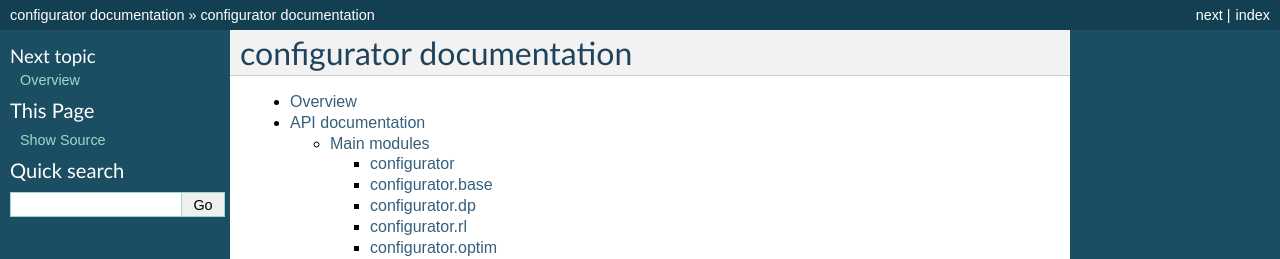
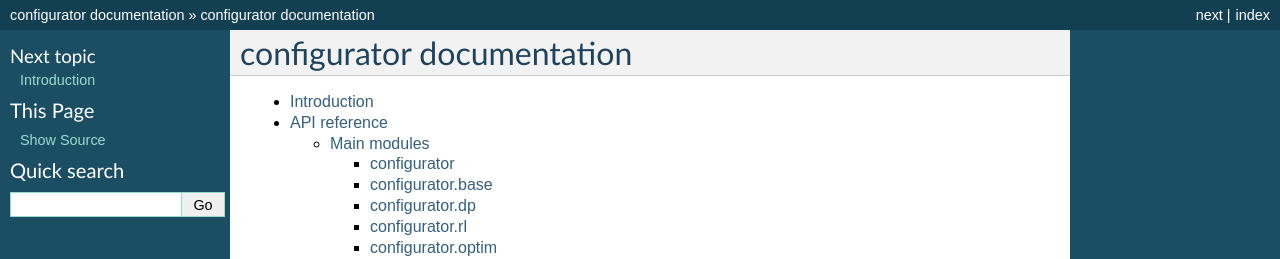
Before and after one commit to yasserglez/configurator, a Sphinx documentation site: the page built from docs/manual.txt, in a window 1280 px wide. Shown: the top 259 px of the page. Built offline with Sphinx 7.4.7, drawn with Linux system fonts in a browser that asks for light colours; the version number could not be read and is left out.

Commit message:
Minor documentation changes

```diff
--- a/docs/api.txt
+++ b/docs/api.txt
@@ -1,5 +1,5 @@
-API documentation
-=================
+API reference
+=============
 
 
 Main modules
--- /dev/null
+++ b/docs/intro.txt
@@ -0,0 +1,2 @@
+Introduction
+============
--- a/docs/manual.txt
+++ b/docs/manual.txt
@@ -4,5 +4,5 @@ configurator documentation
 .. toctree::
    :maxdepth: 3
 
-   overview
+   intro
    api
--- a/docs/overview.txt
+++ /dev/null
@@ -1,2 +0,0 @@
-Overview
-========
```
